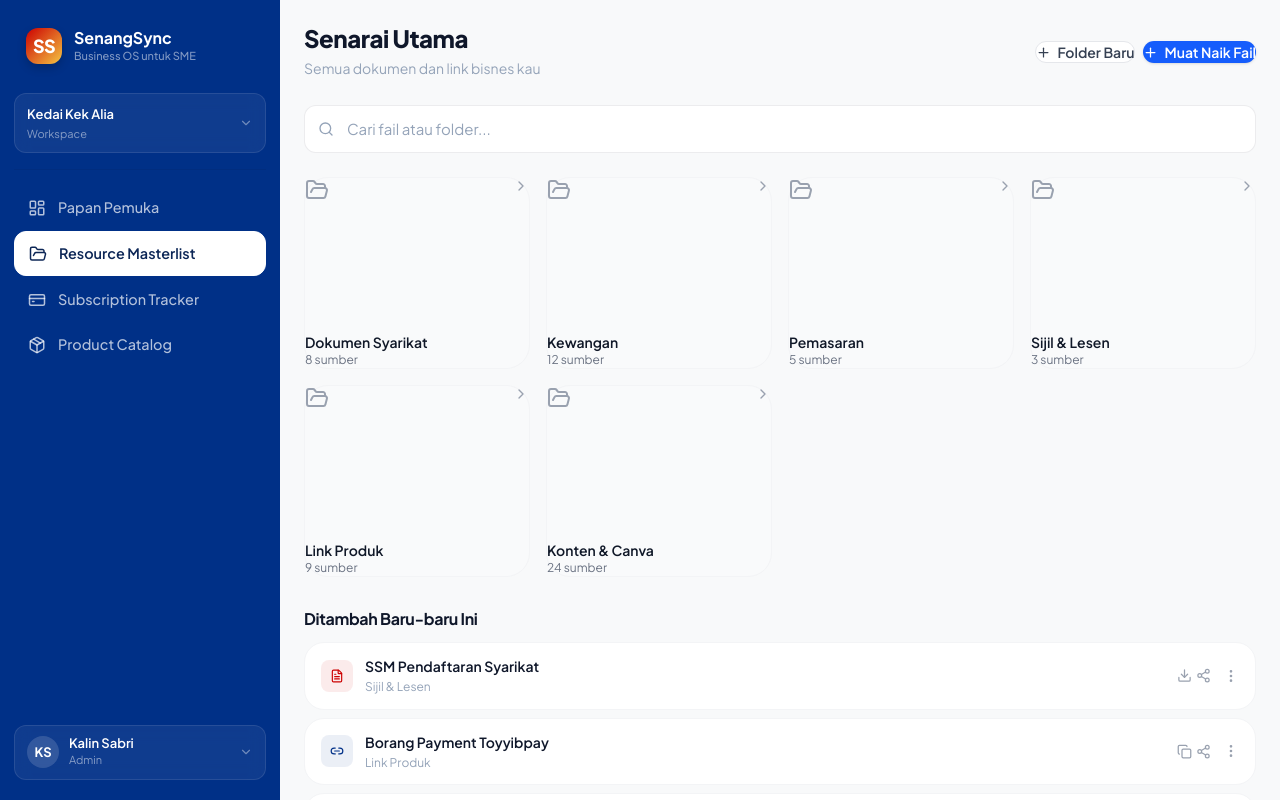
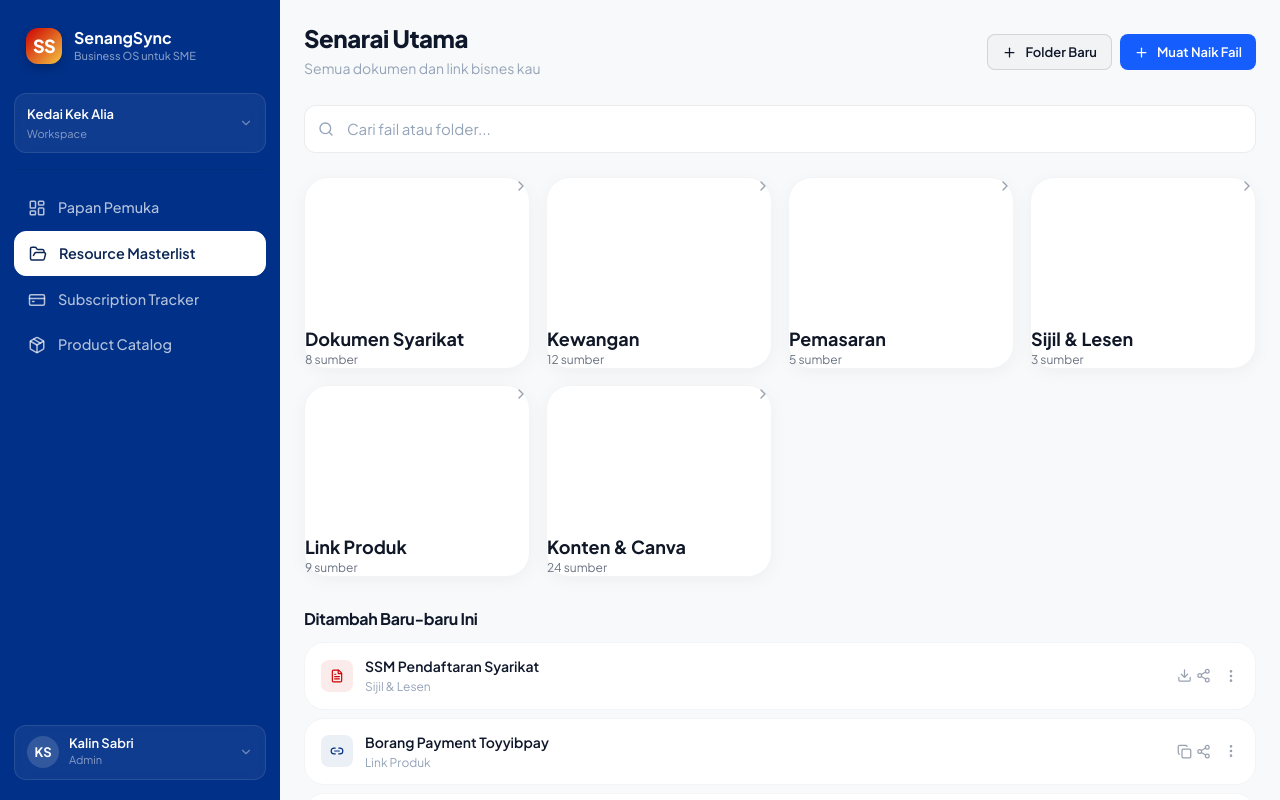
Before and after one commit to kalincreative/senangsync, a Next.js app: page /masterlist in a window 1280 px wide. Shown: the top 800 px of the page. Built offline with nearby package versions, Linux system fonts and the light colour scheme.

Commit message:
style: refine Resource Masterlist buttons shape and folder card styling

```diff
--- a/app/(app)/masterlist/page.tsx
+++ b/app/(app)/masterlist/page.tsx
@@ -259,13 +259,13 @@ export default function MasterlistPage() {
         </div>
         <div style={{ display: "flex", gap: "0.5rem" }}>
           <button
-            className="border border-gray-200 text-gray-700 hover:bg-gray-50 px-3.5 py-1.5 rounded-xl text-sm font-semibold transition-all flex items-center gap-1.5 bg-white"
+            className="btn btn-secondary btn-sm"
           >
             <Plus size={15} />
             {lang === "bm" ? "Folder Baru" : "New Folder"}
           </button>
           <button
-            className="bg-blue-600 hover:bg-blue-700 text-white px-3.5 py-1.5 rounded-xl text-sm font-semibold transition-all flex items-center gap-1.5 shadow-sm"
+            className="btn btn-sm bg-blue-600 hover:bg-blue-700 text-white border-none"
           >
             <Plus size={15} />
             {lang === "bm" ? "Muat Naik Fail" : "Upload File"}
@@ -323,17 +323,16 @@ export default function MasterlistPage() {
             <button
               key={folder.id}
               onClick={() => setActiveFolder(folder)}
-              className="bg-gray-50 border border-gray-100 rounded-2xl p-6 transition-all duration-300 ease-in-out cursor-pointer group hover:bg-blue-600 hover:shadow-lg hover:-translate-y-1 text-left w-full flex flex-col justify-between"
+              className="bg-white border border-gray-100 rounded-2xl p-6 transition-all duration-300 ease-in-out cursor-pointer group hover:bg-blue-600 hover:shadow-lg hover:-translate-y-1 shadow-[0_4px_20px_-2px_rgba(0,0,0,0.05)] text-left w-full flex flex-col justify-between"
               style={{
                 aspectRatio: "1 / 0.85",
               }}
             >
-              <div className="flex items-start justify-between w-full mb-4">
-                <FolderOpen size={24} className="text-gray-400 group-hover:text-white transition-colors" />
+              <div className="flex justify-end w-full mb-3">
                 <ChevronRight size={16} className="text-gray-400 group-hover:text-white/60 transition-colors" />
               </div>
               <div>
-                <div className="text-gray-900 group-hover:text-white font-semibold text-sm transition-colors mb-1">
+                <div className="text-gray-900 group-hover:text-white font-bold text-lg transition-colors mb-1 leading-snug">
                   {folder.name}
                 </div>
                 <div className="text-gray-500 group-hover:text-blue-100 text-xs transition-colors">
```
